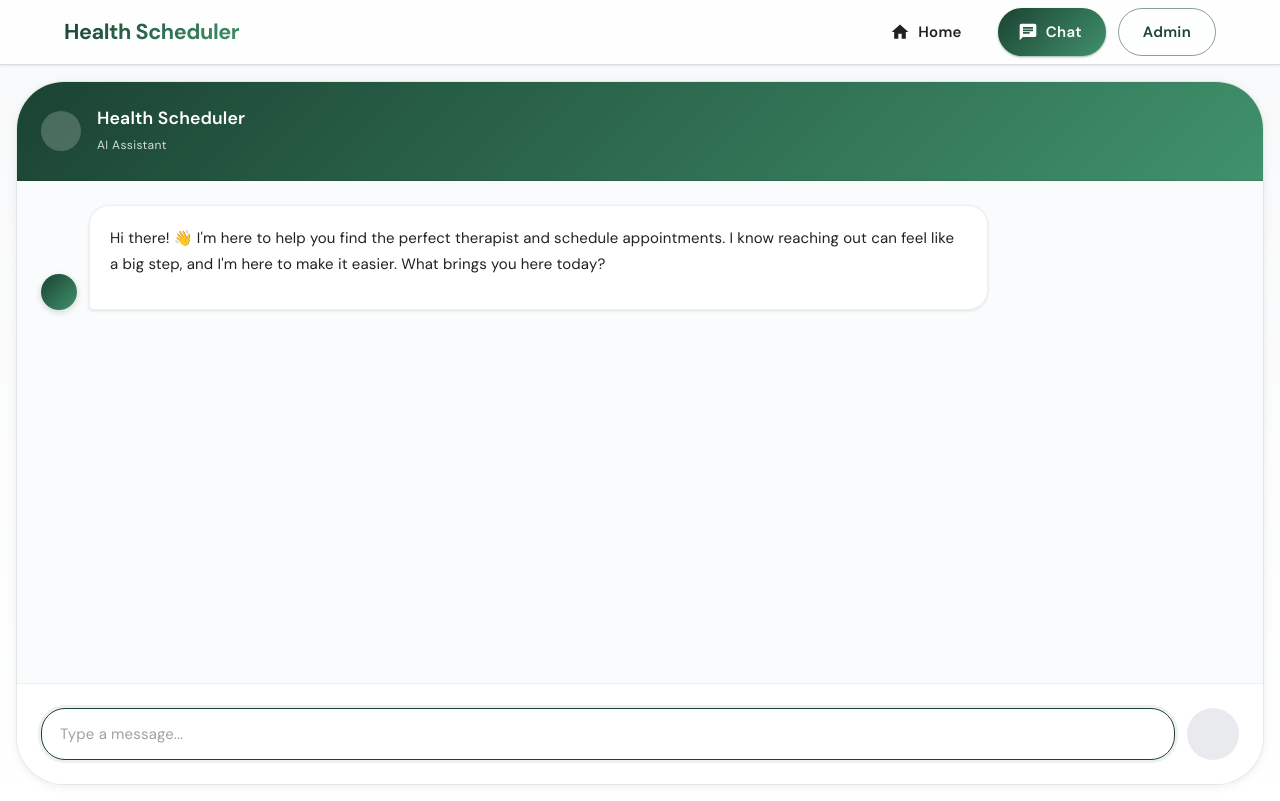
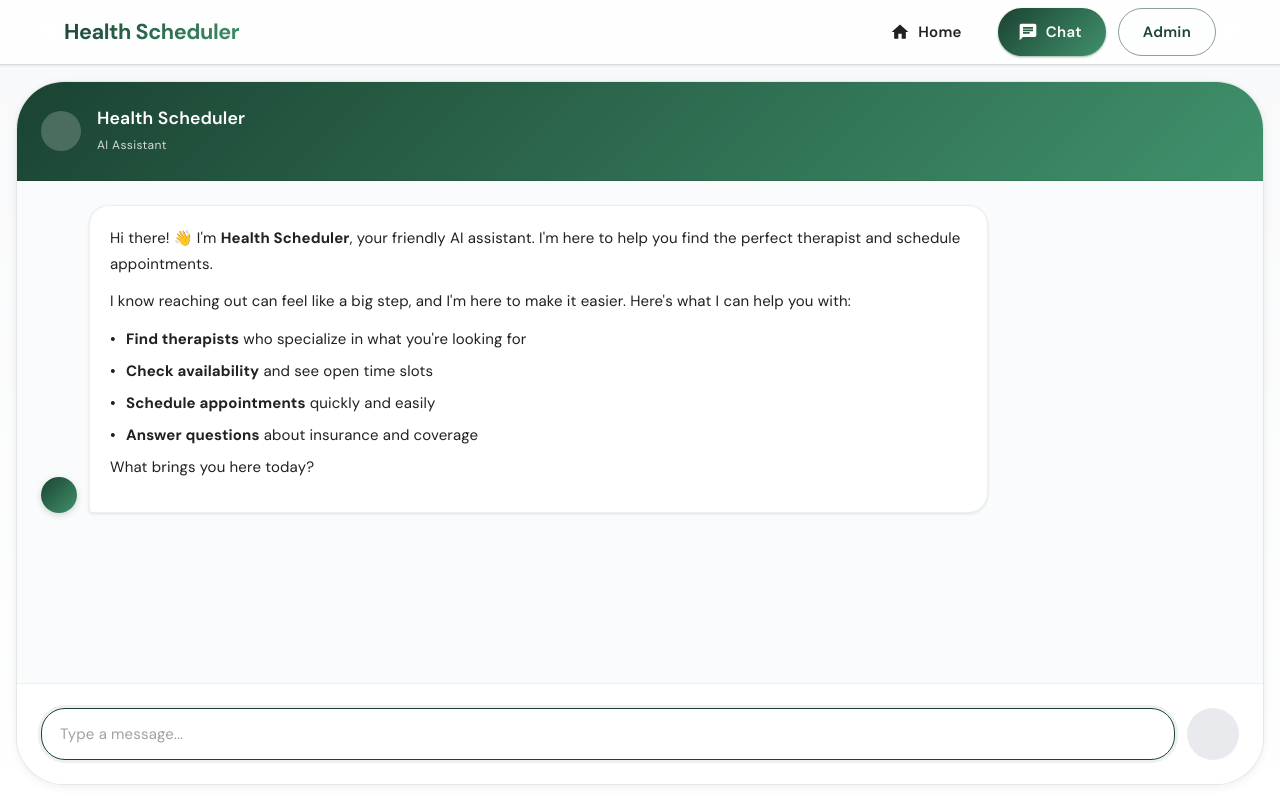
Before and after one commit to Shivesh-ctrl/healthcare-scheduler, a React (Vite) app in the folder frontend/: page /chat in a window 1280 px wide. Built offline with nearby package versions, Linux system fonts and the light colour scheme; no server answers; some icons are missing.

Commit message:
Make initial greeting longer with bold text and bullet points

```diff
--- a/frontend/src/components/ChatWindow.tsx
+++ b/frontend/src/components/ChatWindow.tsx
@@ -119,7 +119,7 @@ const formatBoldText = (text: string) => {
 
 export default function ChatWindow() {
   const [messages, setMessages] = useState<Message[]>([
-    { sender: "bot", text: "Hi there! 👋 I'm here to help you find the perfect therapist and schedule appointments. I know reaching out can feel like a big step, and I'm here to make it easier. What brings you here today?" }
+    { sender: "bot", text: "Hi there! 👋 I'm **Health Scheduler**, your friendly AI assistant. I'm here to help you find the perfect therapist and schedule appointments.\n\nI know reaching out can feel like a big step, and I'm here to make it easier. Here's what I can help you with:\n\n• **Find therapists** who specialize in what you're looking for\n• **Check availability** and see open time slots\n• **Schedule appointments** quickly and easily\n• **Answer questions** about insurance and coverage\n\nWhat brings you here today?" }
   ]);
   // Use a random ID per session for demo purposes, ensuring a fresh conversation on refresh
   const [patientId] = useState(`anon-${Math.random().toString(36).substring(7)}`);
```
